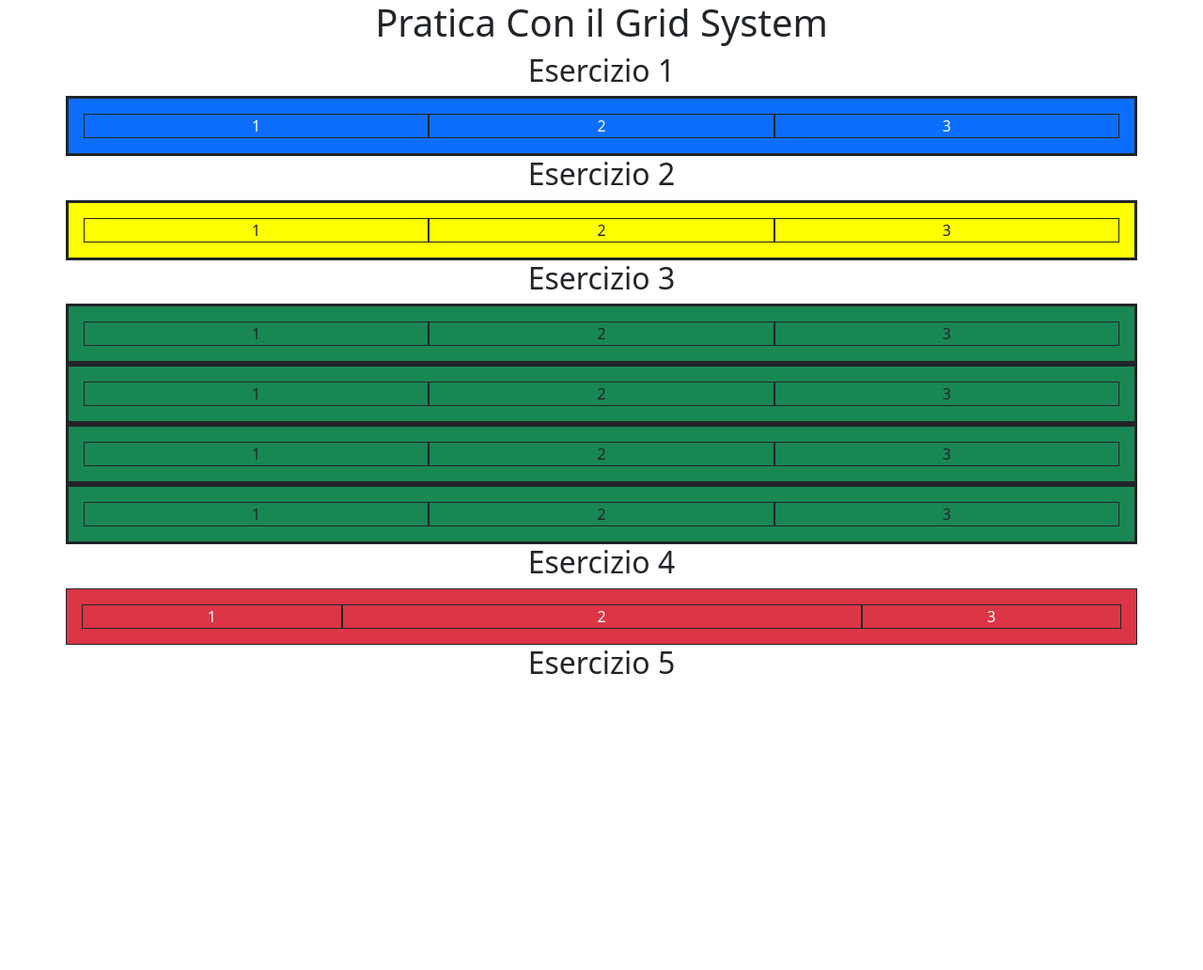
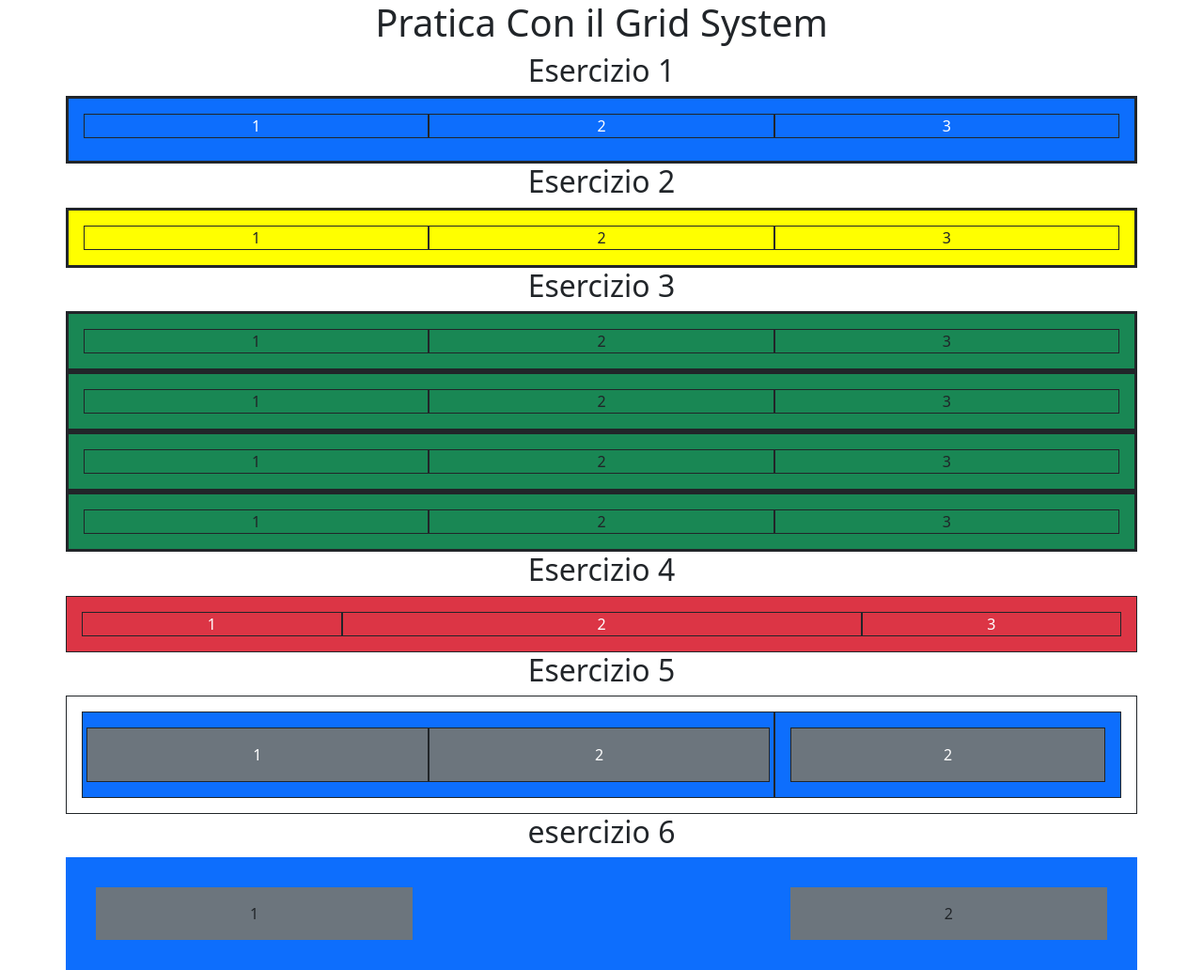
Before and after one commit to DavidechiarelliUx/13-1-25, a website: page index.html in a window 1280 px wide. Shown: the whole page at 94% size. Before the commit the page ends 800 px from the top, so only its background shows below. Drawn offline with nearby package versions, Linux system fonts and the light colour scheme.

Commit message:
add es-6

```diff
--- a/index.html
+++ b/index.html
@@ -17,9 +17,9 @@
     <h2 class="text-center">Esercizio 1</h2>
     <div class="container text-white">
       <div class="row text-center border border-3 border-dark p-3 bg-primary">
-                <div class="col-md-4 border border-1 border-dark">1</div>
-                <div class="col-md-4 border border-1 border-dark">2</div>
-                <div class="col-md-4 border border-1 border-dark">3</div>
+        <div class="col-md-4 mb-2 border border-1 border-dark">1</div>
+        <div class="col-md-4 mb-2 border border-1 border-dark">2</div>
+        <div class="col-md-4 mb-2 border border-1 border-dark">3</div>
       </div>
     </div>
     <h2 class="text-center">Esercizio 2</h2>
@@ -64,6 +64,29 @@
       </div>
     </div>
     <h2 class="text-center">Esercizio 5</h2>
+    <div class="container">
+      <div class="row text-center text-white p-3 border border-1 border-dark text-center">
+        <div class="col-lg-8 bg-primary p-3 border border-1 border-dark">
+                <div class="row">
+                    <div class="col-lg-6 bg-secondary p-3 border border-1 border-dark">1</div>
+                    <div class="col-lg-6 bg-secondary p-3 border border-1 border-dark">2</div>
+            </div>
+        </div>
+        <div class="col-lg-4 bg-primary p-3 border border-1 border-dark">
+            <div class="bg-secondary p-3 border border-1 border-dark">2</div></div>
+      </div>
+    </div>
+    <h2 class="text-center"> esercizio 6 </h2>
+    <div class="container">
+        <div class="row text-center p-3 bg-primary">
+            <div class="col-lg-4 p-3 ">
+                <div class="bg-secondary p-3 ">1</div>
+            </div>
+            <div class="col-lg-4 offset-lg-4 p-3 ">
+                <div class="bg-secondary p-3 ">2</div>
+            </div>
+        </div>
+    </div>
     <script
       src="https://cdn.jsdelivr.net/npm/bootstrap@5.3.3/dist/js/bootstrap.bundle.min.js"
       integrity="sha384-YvpcrYf0tY3lHB60NNkmXc5s9fDVZLESaAA55NDzOxhy9GkcIdslK1eN7N6jIeHz"
```
Lines whose indentation alone changed are shown as unchanged.
